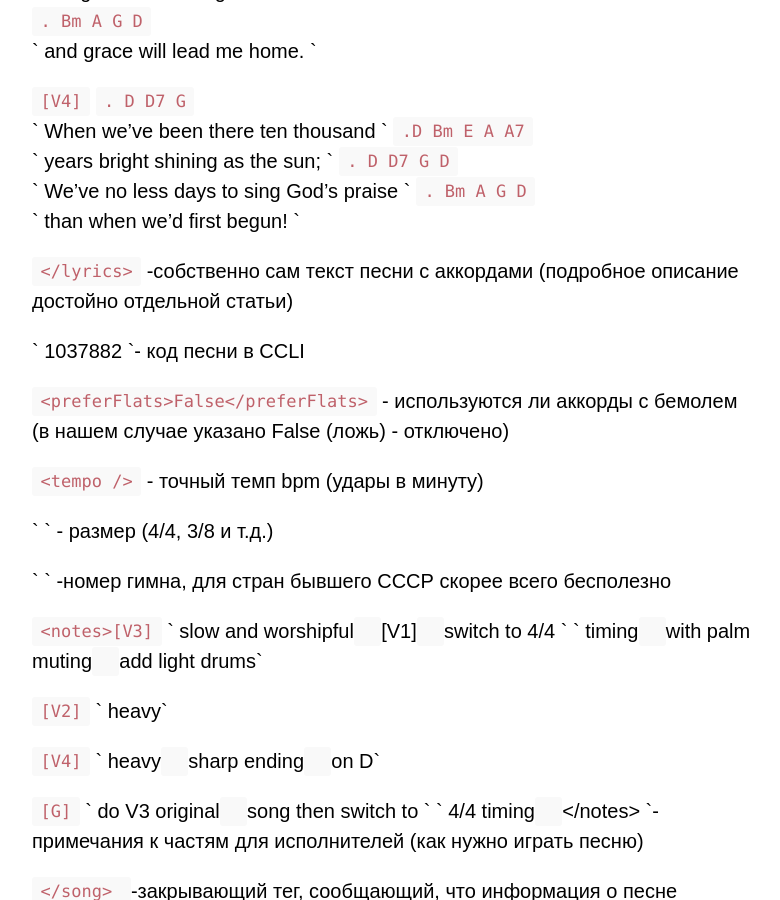
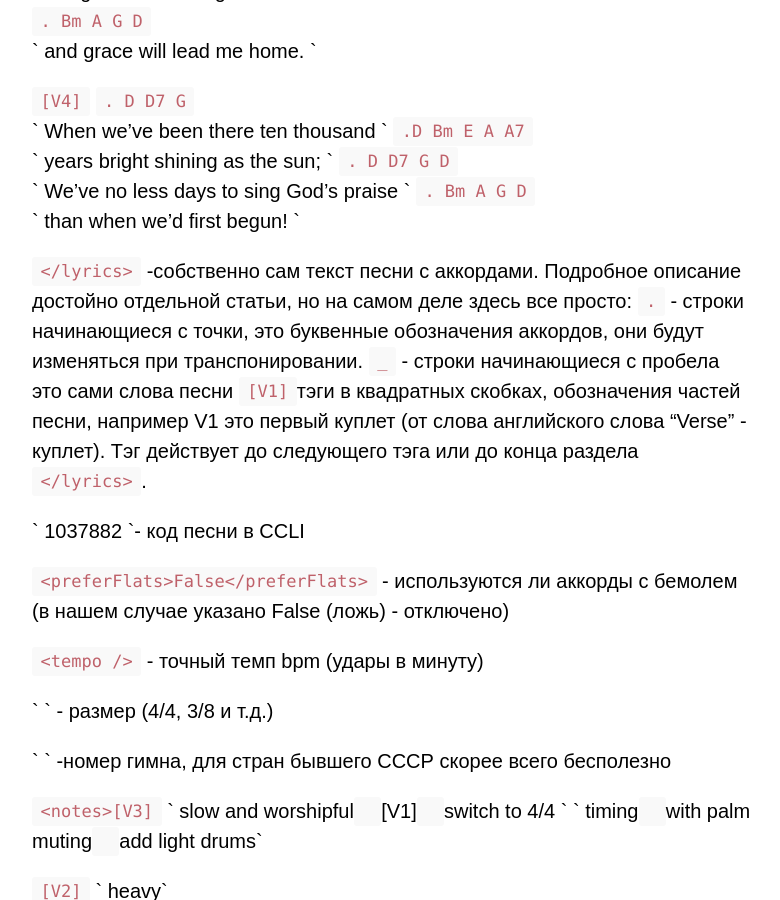
Before and after one commit to SergKnyz/alexblog, a Jekyll site: the page built from _posts/2020-03-08-fail-v-formatie-opensong.markdown, in a window 1280 px wide and 900 px high, scrolled down 3297 px. Shown: the whole window, without its empty margins (248-1028 px from the left). Built offline with Jekyll 4.4.1, drawn with Linux system fonts in a browser that asks for light colours; our own code applies the rules of GitHub Pages for plain Markdown files.

Commit message:
Updated Fail V Formatie Opensong

```diff
--- a/_posts/2020-03-08-fail-v-formatie-opensong.markdown
+++ b/_posts/2020-03-08-fail-v-formatie-opensong.markdown
@@ -118,7 +118,11 @@ XML.
 ` than when we'd first begun!                            `
 
 
-`</lyrics>` -собственно сам текст песни с аккордами (подробное описание достойно отдельной статьи)
+`</lyrics>` -собственно сам текст песни с аккордами. Подробное описание достойно отдельной статьи, но на самом деле здесь все просто:
+`.` - строки начинающиеся с точки, это буквенные обозначения аккордов, они будут изменяться при транспонировании.
+`_` - строки начинающиеся с пробела это сами слова песни
+`[V1]`тэги в квадратных скобках, обозначения частей песни, например V1 это первый куплет (от слова английского слова "Verse" - куплет). Тэг действует до следующего тэга или до конца раздела `</lyrics>`.
+
 
  ` <ccli>1037882</ccli> `- код песни в CCLI
 
```
